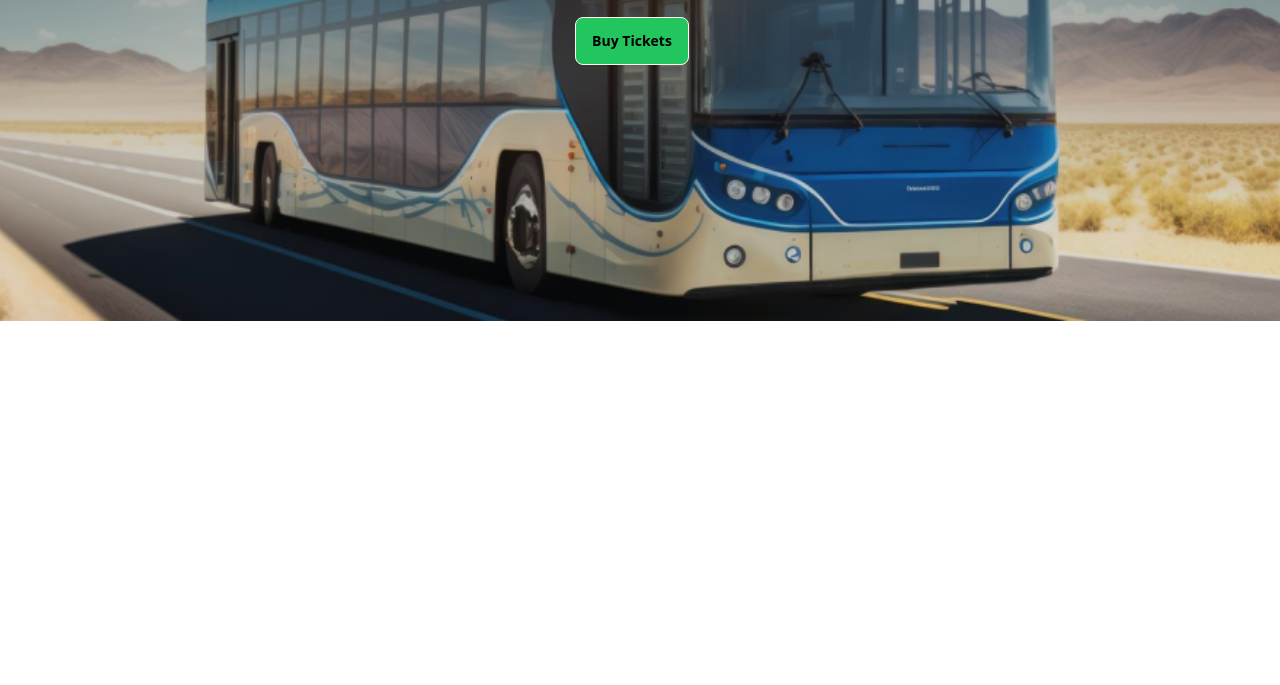
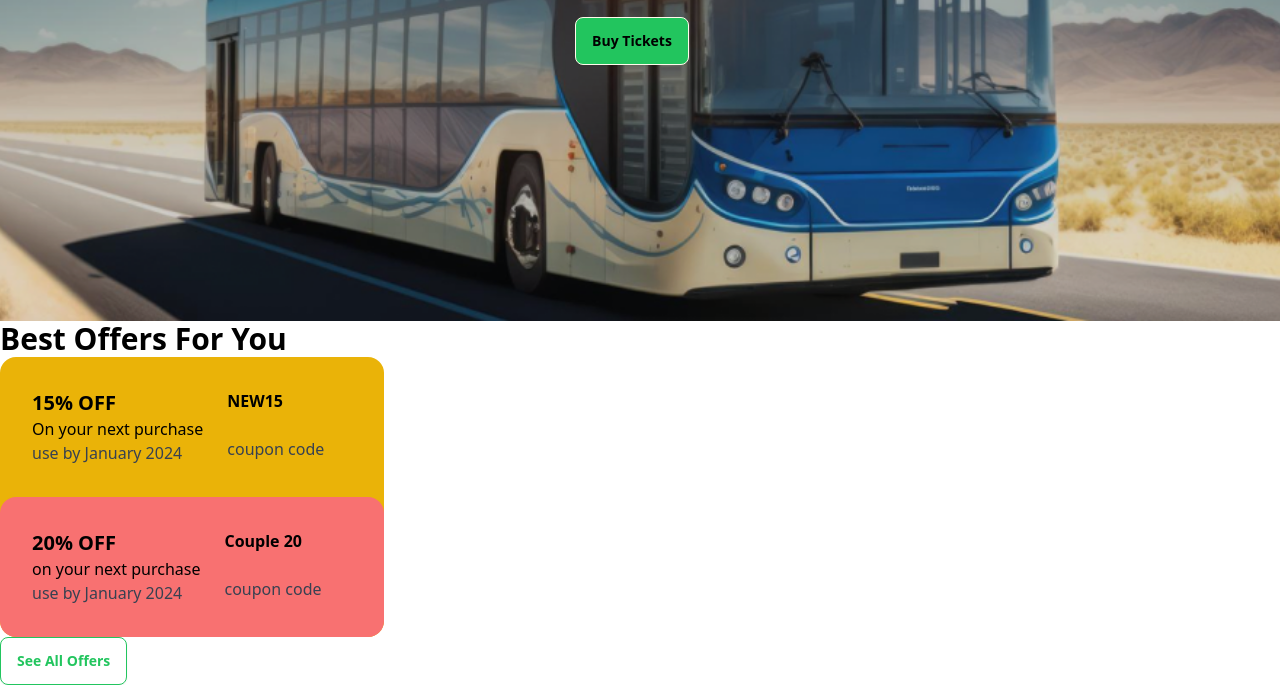
Before and after one commit to TahsinHafsa/smart-ticket, a plain HTML site: page index.html in a window 1280 px wide. Shown: the part 655-1340 px from the top of the page. Before the commit the page ends 976 px from the top, so only its background shows below. Drawn offline with nearby package versions, Linux system fonts and the light colour scheme.

Commit message:
fourth commit

```diff
--- a/index.html
+++ b/index.html
@@ -81,5 +81,63 @@
              </div>
           </div>
 
+
+          <main>
+            <!-- offer section -->
+            <section class="items-center">
+                <h1 class="text-3xl text-black font-semibold">Best Offers For You</h1>
+
+                    <!-- first card -->
+                    <div class="flex">
+                        <div class="card w-96 bg-yellow-500 text-primary-content">
+                            <div class="card-body">
+                              <div class="flex gap-6">
+                                <div class="">
+                                    <h2 class="card-title font-bold text-black">15% OFF</h2>
+                                  <p class="text-black">On your next purchase</p>
+                                  <p class="text-gray-700">use by January 2024</p>
+                              </div>
+                              <div class="">
+                                <h2 class="font-bold text-black">NEW15</h2><br>
+                                <p class="text-gray-700">coupon code</p>
+                              </div>
+                            </div>
+                          </div>
+                        <!-- second card -->
+                          <div class="card w-96 bg-red-400 text-primary-content">
+                            <div class="card-body ">
+                                <div class="flex gap-6">
+                                    <div>
+                                        <h2 class="card-title font-bold text-black">20% OFF</h2>
+                                      <p class="text-black">on your next purchase</p>
+                                      <p class="text-gray-700">use by January 2024</p>
+                                      </div>
+
+                                      <div class="">
+                                        <h2 class="font-bold text-black"> Couple 20</h2><br>
+                                        <p class="text-gray-700">coupon code</p>
+
+                                      </div>
+                                </div>
+
+                            </div>
+                          </div>
+
+
+
+                        </div>
+
+
+
+                    </div>
+
+                <button class="btn btn-success bg-white text-green-500 border-green-500">See All Offers</button>
+            </section>
+
+
+
+
+          </main>
+
 </body>
 </html>
```
